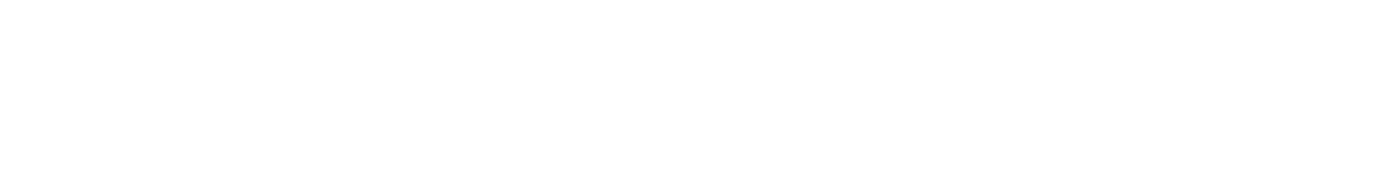
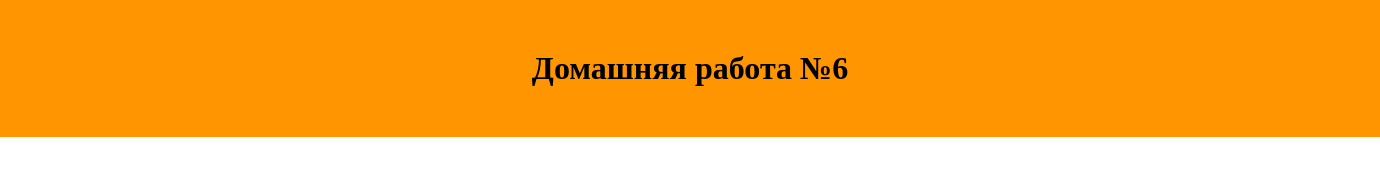
Before and after one commit to indigoHope/Homework6, a plain HTML site: page index.html in a window 1280 px wide. Shown: the whole page, 1380 px wide, since content can reach past the window. Drawn offline with Linux system fonts and the light colour scheme.

Commit message:
Создана шапка проекта

```diff
--- a/css/style.css
+++ b/css/style.css
@@ -0,0 +1,12 @@
+*{
+  margin: 0;
+  padding: 0;
+  text-decoration: 0;
+}
+header{
+  display: flex;
+  width: 100%;
+justify-content: center;
+padding: 50px;
+background-color: rgb(255, 149, 0);
+}
--- a/index.html
+++ b/index.html
@@ -7,6 +7,10 @@
   <title>Document</title>
 </head>
 <body>
+  <header>
+    <h1>Домашняя работа №6</h1>
+  </header>
+
 
 </body>
 </html>
```
